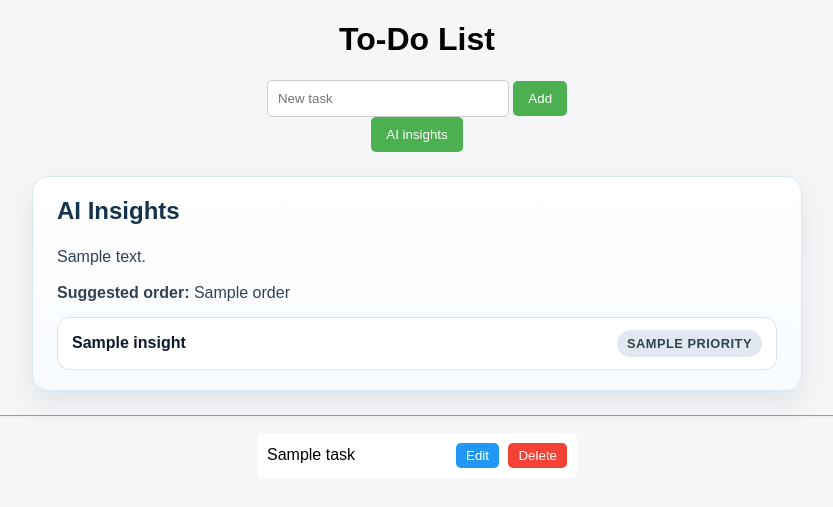
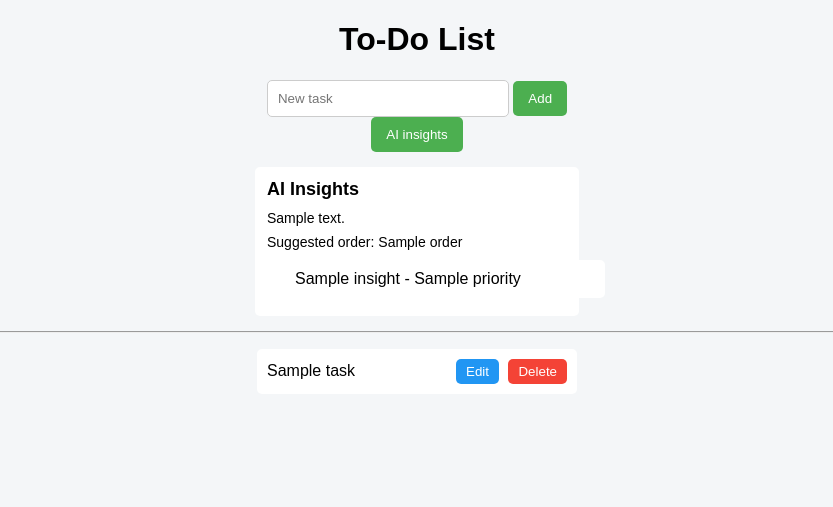
Before and after one commit to OsamaAleasha/week3_repo, a Flask app: template templates/index.html in a window 1280 px wide. Shown: the top 507 px of the page, without its empty margins (223-1056 px from the left). Run offline with Flask 3, Linux system fonts and the light colour scheme; tables that the repository leaves empty hold one stand-in row (values such as "Sample post"); the template is opened without the code that fills it: values that come from a table or form of the project are taken from there, most other values are stand-ins (such as "Sample title", 1, 10 or a date in 2020).

Commit message:
abdallahv2

```diff
--- a/static/style.css
+++ b/static/style.css
@@ -93,72 +93,30 @@
 }
 
 .ai-insights {
-    width: min(720px, calc(100% - 32px));
-    margin: 24px auto;
-    padding: 20px 24px;
-    background: linear-gradient(180deg, #ffffff 0%, #f7fbff 100%);
-    border: 1px solid #dbe7f3;
-    border-radius: 16px;
-    box-shadow: 0 12px 30px rgba(15, 23, 42, 0.08);
+    background: white;
+    margin: 15px auto;
+    padding: 12px;
+    width: 300px;
+    border-radius: 5px;
     text-align: left;
 }
 
 .ai-insights h2 {
-    margin-top: 0;
-    color: #17324d;
+    margin: 0 0 10px;
+    font-size: 18px;
 }
 
 .ai-summary,
 .ai-order {
-    margin: 0 0 12px;
-    color: #334155;
-    line-height: 1.5;
+    margin: 0 0 8px;
+    font-size: 14px;
 }
 
-.insight-grid {
-    display: grid;
-    gap: 12px;
+.insight-list {
+    margin: 0;
+    padding-left: 18px;
 }
 
-.insight-card {
-    display: flex;
-    justify-content: space-between;
-    align-items: center;
-    gap: 12px;
-    padding: 12px 14px;
-    border-radius: 12px;
-    background: #ffffff;
-    border: 1px solid #dbe4ec;
+.insight-list li {
+    margin-bottom: 6px;
 }
-
-.insight-task {
-    font-weight: 600;
-    color: #0f172a;
-}
-
-.insight-priority {
-    font-size: 0.8rem;
-    font-weight: 700;
-    text-transform: uppercase;
-    letter-spacing: 0.04em;
-    padding: 6px 10px;
-    border-radius: 999px;
-    background: #e2e8f0;
-    color: #334155;
-    white-space: nowrap;
-}
-
-.priority-high {
-    background: #fee2e2;
-    color: #991b1b;
-}
-
-.priority-medium {
-    background: #fef3c7;
-    color: #92400e;
-}
-
-.priority-low {
-    background: #dcfce7;
-    color: #166534;
-}
--- a/templates/index.html
+++ b/templates/index.html
@@ -2,7 +2,8 @@
 <html>
 <head>
     <title>To-Do List</title>
-    <link rel="stylesheet" href="{{ url_for('static', filename='style.css') }}">
+    <!-- <link rel="stylesheet" href="{{ url_for('static', filename='style.css') }}"> -->
+     <link rel="stylesheet" href="../static/style.css">
 </head>
 <body>
     <h1>To-Do List</h1>
@@ -23,16 +24,13 @@
         <p class="ai-summary">{{ ai_insight.summary }}</p>
         {% endif %}
         {% if ai_insight.order %}
-        <p class="ai-order"><strong>Suggested order:</strong> {{ ai_insight.order }}</p>
+        <p class="ai-order">Suggested order: {{ ai_insight.order }}</p>
         {% endif %}
-        <div class="insight-grid">
+        <ul class="insight-list">
             {% for insight in ai_insight.tasks %}
-            <article class="insight-card">
-                <span class="insight-task">{{ insight.task_name }}</span>
-                <span class="insight-priority priority-{{ insight.priority|lower }}">{{ insight.priority }}</span>
-            </article>
+            <li>{{ insight.task_name }} - {{ insight.priority }}</li>
             {% endfor %}
-        </div>
+        </ul>
     </section>
     {% endif %}
     <hr>
```
